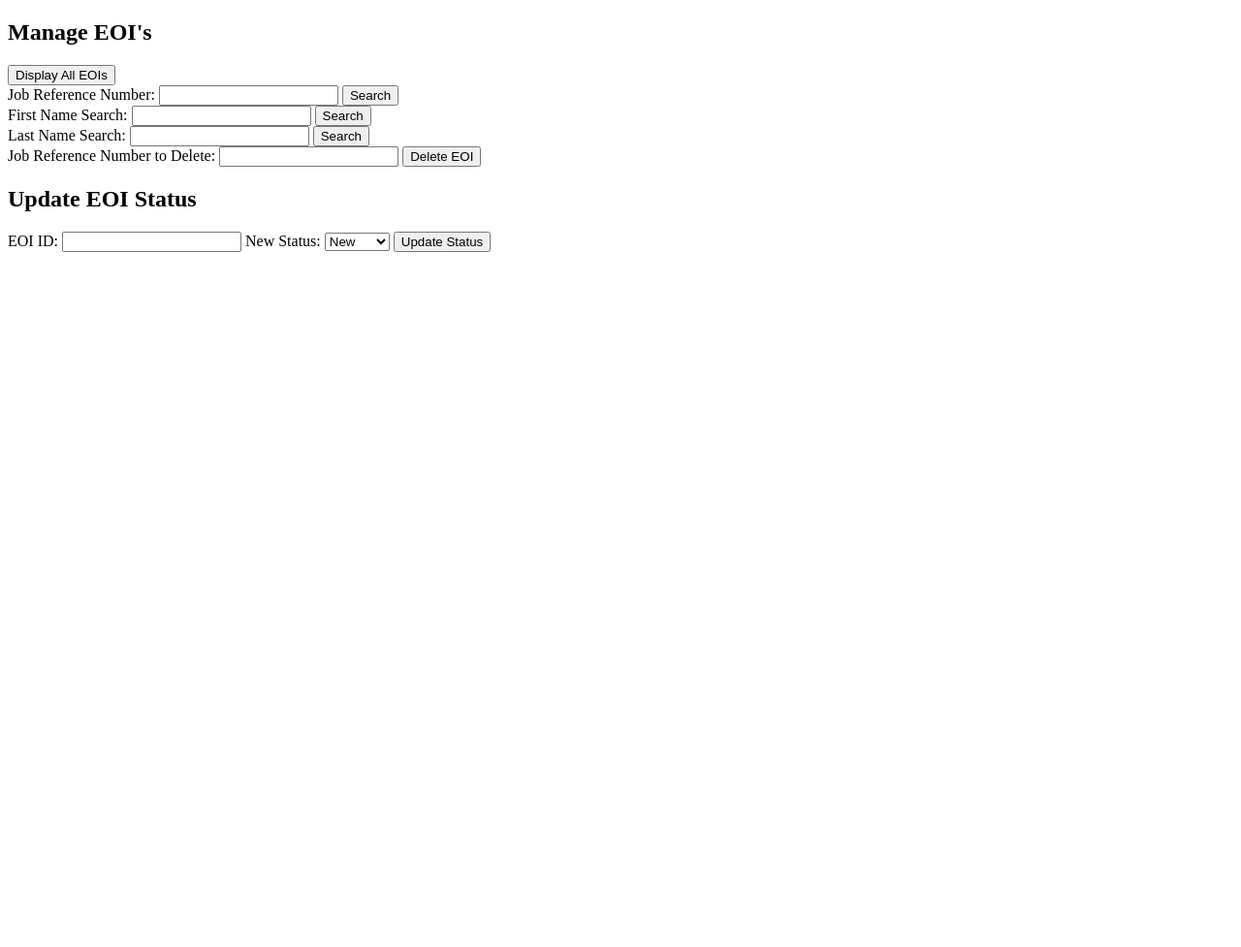
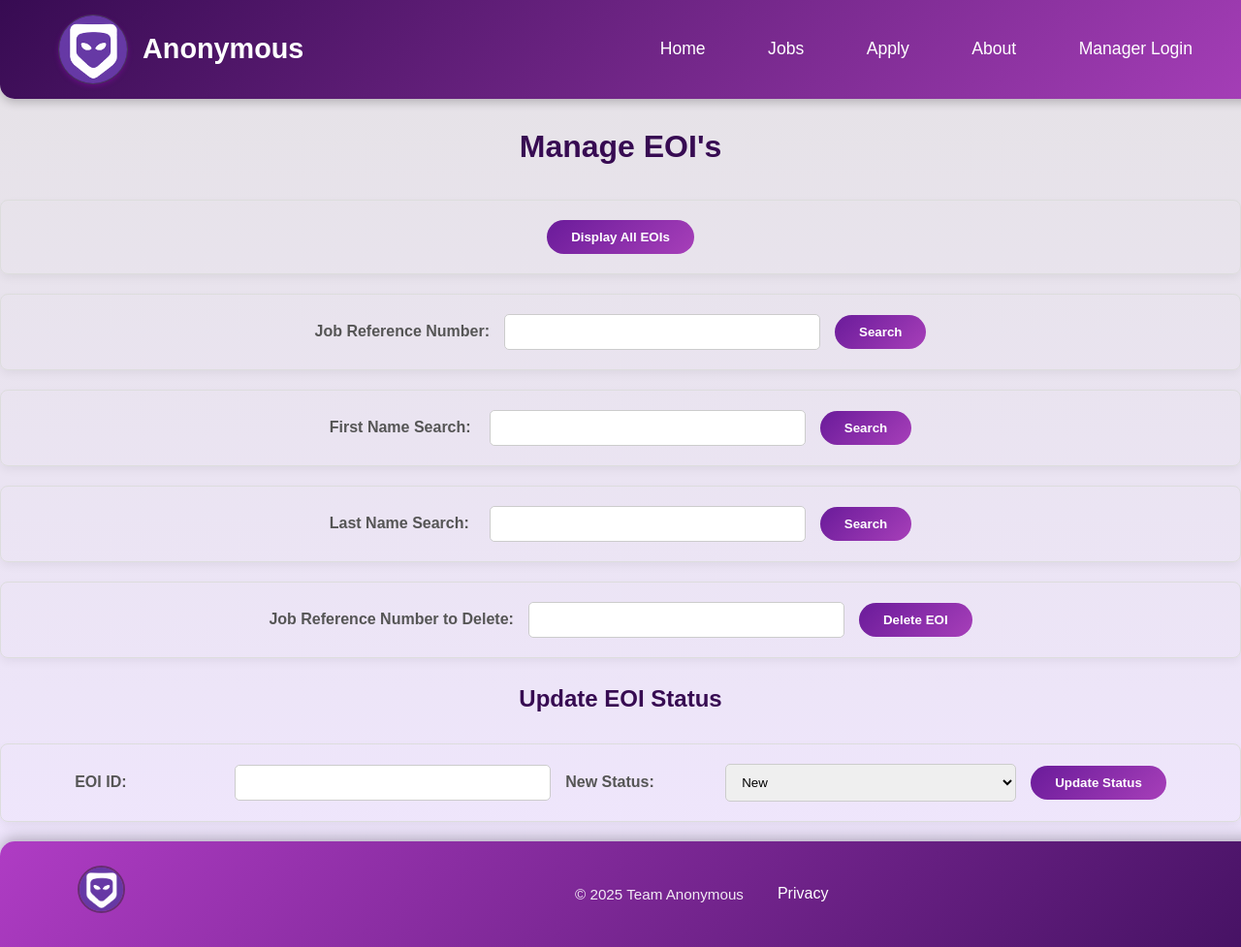
Before and after one commit to Terrasean123/Team_Anonymous_Project_2, a PHP site: page /manage.php in a window 1280 px wide; the page is wider, and only the part inside the window is pictured. Shown: that part at 97% size. Before the commit the page ends 260 px from the top of that part, so only its background shows below. Run offline with PHP 8.4, Linux system fonts and the light colour scheme.

Commit message:
fixed manage.php and added css styling

```diff
--- a/TeamAnonymous_Project-main/jobs.php
+++ b/TeamAnonymous_Project-main/jobs.php
@@ -7,7 +7,7 @@
     <title>Jobs Available | Anonymous</title>
     <link rel="stylesheet" href="styles/style.css">
 </head>
-<?php include 'header.inc'; ?>
+    <?php include 'header.inc'; ?>
     <div class="main_header"> <!--Main header of the page setup at the front of the website-->
         <figure>
             <img src="images/jobs_image.png" alt="Group of team working together" class="banner_image">
--- a/TeamAnonymous_Project-main/manage.php
+++ b/TeamAnonymous_Project-main/manage.php
@@ -1,3 +1,55 @@
+<!DOCTYPE html>
+<html lang="en">
+<head>
+    <meta charset="UTF-8" />
+    <meta name="viewport" content="width=device-width, initial-scale=1" />
+    <title>Manage EOI</title>
+    <link rel="stylesheet" href="styles/style.css">
+</head>
+<body>
+    <?php include 'header.inc'; ?>
+    <div id="manage-content">
+        <h1>Manage EOI's</h1>
+        <form class="displayAllForm" method="GET" action="manage.php">
+            <input type="hidden" name="displayAll" value="1">
+            <button type="submit">Display All EOIs</button>
+        </form>
+        <form method="GET" action="manage.php">
+            <label for="jobRefNum">Job Reference Number:</label>
+            <input type="text" id="jobRefNum" name="jobRefNum" />
+            <button type="submit">Search</button>
+        </form>
+        <form method="GET" action="manage.php">
+            <label for="firstName">First Name Search: </label>
+            <input type="text" id="firstName" name="firstName" />
+            <button type="submit">Search</button>
+        </form>
+        <form method="GET" action="manage.php">
+            <label for="lastName">Last Name Search: </label>
+            <input type="text" id="lastName" name="lastName" />
+            <button type="submit">Search</button>
+        </form>
+        <form method="POST" action="manage.php">
+        <label for="deleteJobRefNum">Job Reference Number to Delete:</label>
+        <input type="text" id="deleteJobRefNum" name="deleteJobRefNum" required />
+        <button type="submit">Delete EOI</button>
+        </form>
+        <h2>Update EOI Status</h2>
+        <form method="POST" action="manage.php">
+        <label for="eoi_id">EOI ID:</label>
+        <input type="text" id="eoi_id" name="eoi_id" required />
+        <label for="new_status">New Status:</label>
+        <select id="new_status" name="new_status" required>
+            <option value="New">New</option>
+            <option value="Current">Current</option>
+            <option value="Final">Final</option>
+        </select>
+        <button type="submit" name="updateStatus">Update Status</button>
+        </form>
+    <div>
+</body>
+</html>
+<div id="manage_script">
 <?php
         require_once 'db_connection.php';  // Include database connection
 
@@ -105,50 +157,5 @@
             }
         }
         ?>
-<!DOCTYPE html>
-<html lang="en">
-<head>
-    <meta charset="UTF-8" />
-    <meta name="viewport" content="width=device-width, initial-scale=1" />
-    <title>Manage EOI</title>
-</head>
-<body>
-    <h2>Manage EOI's</h2>
-    <form method="GET" action="manage.php">
-        <input type="hidden" name="displayAll" value="1">
-        <button type="submit">Display All EOIs</button>
-    </form>
-    <form method="GET" action="manage.php">
-        <label for="jobRefNum">Job Reference Number:</label>
-        <input type="text" id="jobRefNum" name="jobRefNum" />
-        <button type="submit">Search</button>
-    </form>
-    <form method="GET" action="manage.php">
-        <label for="firstName">First Name Search: </label>
-        <input type="text" id="firstName" name="firstName" />
-        <button type="submit">Search</button>
-    </form>
-    <form method="GET" action="manage.php">
-        <label for="lastName">Last Name Search: </label>
-        <input type="text" id="lastName" name="lastName" />
-        <button type="submit">Search</button>
-    </form>
-    <form method="POST" action="manage.php">
-    <label for="deleteJobRefNum">Job Reference Number to Delete:</label>
-    <input type="text" id="deleteJobRefNum" name="deleteJobRefNum" required />
-    <button type="submit">Delete EOI</button>
-    </form>
-    <h2>Update EOI Status</h2>
-    <form method="POST" action="manage.php">
-    <label for="eoi_id">EOI ID:</label>
-    <input type="text" id="eoi_id" name="eoi_id" required />
-    <label for="new_status">New Status:</label>
-    <select id="new_status" name="new_status" required>
-        <option value="New">New</option>
-        <option value="Current">Current</option>
-        <option value="Final">Final</option>
-    </select>
-    <button type="submit" name="updateStatus">Update Status</button>
-</form>
-</body>
-</html>
+<div>
+<?php include 'footer.inc'; ?>
--- a/TeamAnonymous_Project-main/styles/style.css
+++ b/TeamAnonymous_Project-main/styles/style.css
@@ -1,3 +1,92 @@
+#manage-content {
+    flex: 1 0 auto;
+}
+
+.displayAllForm {
+    display: flex;
+    justify-content: center;
+}
+
+
+#manage-content h1,
+#manage-content h2 {
+    color: #370b52;
+    margin-bottom: 25px; /* Space below headings */
+    text-align: center; /* Center the headings */
+}
+
+
+
+#manage-content form {
+    border: 1px solid #ddd;
+    border-radius: 8px;
+    padding: 20px;
+    margin-bottom: 20px;
+    box-shadow: 0 4px 10px rgba(0, 0, 0, 0.05);
+    display: flex;
+    flex-wrap: wrap;
+    align-items: center;
+    gap: 15px;
+    display: flex;
+    justify-content: center;
+}
+
+/* Style for labels */
+#manage-content label {
+    font-weight: bold;
+    color: #555;
+    min-width: 150px; /* Give labels a minimum width for alignment */
+}
+
+/* Style for text input fields and select dropdowns */
+#manage-content input[type="text"],
+#manage-content select {
+    flex-grow: 1; /* Allow inputs to grow and fill available space */
+    padding: 10px 12px;
+    border: 1px solid #ccc;
+    border-radius: 5px;
+    max-width: 300px; /* Limit max width for readability */
+}
+
+/* Style for buttons within forms */
+#manage-content form button {
+    padding: 10px 25px;
+    background: linear-gradient(135deg, #6a1b9a, #a73fb9); /* Your existing purple gradient */
+    color: white;
+    border: none;
+    border-radius: 25px;
+    cursor: pointer;
+    font-weight: bold;
+    transition: transform 0.3s ease, box-shadow 0.3s ease;
+}
+
+#manage-content form button:hover {
+    transform: translateY(-3px);
+    box-shadow: 0 5px 15px rgba(0, 0, 0, 0.2);
+}
+
+#manage_script table {
+    width: 100%;
+    border-collapse: collapse;
+    margin-top: 15px;
+}
+
+#manage_script th,
+#manage_script td {
+    border: 1px solid #ccc;
+    padding: 8px 12px;
+    text-align: left;
+    font-size: 0.9rem;
+}
+
+#manage_script th {
+    background-color: #6b3f91;
+    color: white;
+}
+
+#manage_script tr:nth-child(even) {
+    background-color: #f9f9f9;
+}
 
 
 
@@ -449,7 +538,7 @@ footer {
     border-top-left-radius: 15px;
     border-top-right-radius: 15px;
     box-shadow: 0 -4px 15px rgba(0, 0, 0, 0.25);
-    margin: 40px auto 0;
+    margin: auto 0;
     width: 100%;
 }
 
@@ -800,16 +889,3 @@ legend {
     justify-self:center;
     justify-content: space-around;
 }
-
-/*
-label {
-    display: flex;
-    flex-direction: row;
-    justify-self:start;
-}
-
-*/
-
-textarea {
-    border-radius: 10px;
-}
```
Also changed, not shown: TeamAnonymous_Project-main/manage.html (deleted). Lines whose indentation alone changed are shown as unchanged.
